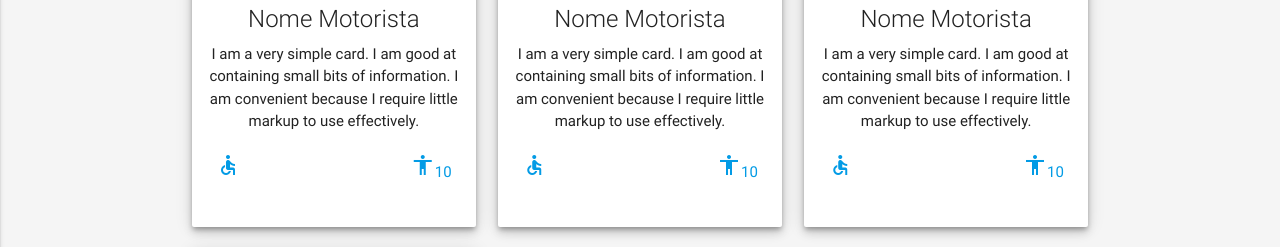
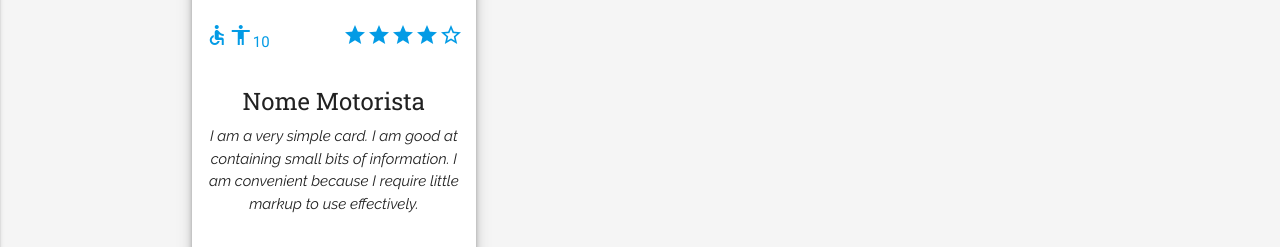
Before and after one commit to DiegoDigo/buScool, a Django app: page /pesquisa/ in a window 1280 px wide. Shown: the part 389-636 px from the top of the page. Run offline with Django 3.2, Linux system fonts and the light colour scheme; some web fonts are replaced.

Commit message:
ajuste layout

```diff
--- a/components/bower_components/css/style.css
+++ b/components/bower_components/css/style.css
@@ -1,5 +1,6 @@
 @import url('https://fonts.googleapis.com/css?family=Baloo+Da');
 @import url('https://fonts.googleapis.com/css?family=Shrikhand');
+@import url('https://fonts.googleapis.com/css?family=Raleway:400i|Roboto+Slab');
 
 
 body {
@@ -73,6 +74,13 @@ p span {
     font-weight: 800;
 }
 
+.card-title {
+    font-family: 'Roboto Slab', serif;
+}
+.descricao {
+    font-family: 'Raleway', sans-serif;
+}
+
 @media (max-width: 320px) and (max-height: 480px)
 {
   .homeCenter {
--- a/templates/footer.html
+++ b/templates/footer.html
@@ -1,7 +1,7 @@
 <footer>
    <div class="footer-copyright">
        <div class="left">
-           <p>© {% now 'Y' %} Copyright <a href="">Diego Delmiro</a></p>
+           <p>© {% now 'Y' %} Copyright <a href="http://www.linkedin.com/in/diego-domingos-18509673/">Diego Delmiro</a></p>
        </div>
    </div>
 </footer>
--- a/templates/pesquisa.html
+++ b/templates/pesquisa.html
@@ -9,10 +9,12 @@
             <div class="col s12 m4">
                 <div class="card z-depth-3">
                     <div class="card-image">
-                        <img src="http://lorempixel.com/200/100/nature/6">
+                        <img src="http://lorempixel.com/200/150/nature/6">
                     </div>
                     <div class="card-content">
                         <div class="row">
+                            <a class="left"><i class="material-icons">accessible</i></a>
+                            <a class="left"><i class="material-icons">accessibility</i>{{ vagas }}</a>
                             <a class="right"><i class="material-icons">star_border</i></a>
                             <a class="right"><i class="material-icons">star</i></a>
                             <a class="right"><i class="material-icons">star</i></a>
@@ -20,94 +22,15 @@
                             <a class="right"><i class="material-icons">star</i></a>
                         </div>
                         <div class="row">
-                            <span class="card-title">Nome Motorista</span>
-                            <p>I am a very simple card. I am good at containing small bits of information. I am convenient because I require little markup to use effectively.</p>
+                            <h1 class="card-title">Nome Motorista</h1>
+                            <p class="descricao">I am a very simple card. I am good at containing small bits of information. I am convenient because I require little markup to use effectively.</p>
                         </div>
-                        <div class="row">
-                            <div class="col s12">
-                                <a class="right"><i class="material-icons">accessibility</i>{{ vagas }}</a>
-                                <a class="left"><i class="material-icons">accessible</i></a>
-                            </div>
-                        </div>
+                    </div>
+                    <div class="card-action">
+                       <a href="#"><i class="material-icons right">add</i>Conheça-o</a>
                     </div>
                 </div>
             </div>
-        <div class="col s12 m4">
-                <div class="card z-depth-3">
-                    <div class="card-image">
-                        <img src="http://lorempixel.com/200/100/nature/6">
-                    </div>
-                    <div class="card-content">
-                        <div class="row">
-                            <a class="right"><i class="material-icons">star_border</i></a>
-                            <a class="right"><i class="material-icons">star_border</i></a>
-                            <a class="right"><i class="material-icons">star</i></a>
-                            <a class="right"><i class="material-icons">star</i></a>
-                            <a class="right"><i class="material-icons">star</i></a>
-                        </div>
-                        <div class="row">
-                            <span class="card-title">Nome Motorista</span>
-                            <p>I am a very simple card. I am good at containing small bits of information. I am convenient because I require little markup to use effectively.</p>
-                        </div>
-                        <div class="row">
-                            <div class="col s12">
-                                <a class="right"><i class="material-icons">accessibility</i>{{ vagas }}</a>
-                                <a class="left"><i class="material-icons">accessible</i></a>
-                            </div>
-                        </div>
-                    </div>
-                </div>
-            </div>
-
-        <div class="col s12 m4">
-                <div class="card z-depth-3">
-                    <div class="card-image">
-                        <img src="http://lorempixel.com/200/100/nature/6">
-                    </div>
-                    <div class="card-content">
-                        <div class="row">
-                            <a class="right"><i class="material-icons">star_border</i></a>
-                            <a class="right"><i class="material-icons">star_border</i></a>
-                            <a class="right"><i class="material-icons">star_border</i></a>
-                            <a class="right"><i class="material-icons">star</i></a>
-                            <a class="right"><i class="material-icons">star</i></a>
-                        </div>
-                        <div class="row">
-                            <span class="card-title">Nome Motorista</span>
-                            <p>I am a very simple card. I am good at containing small bits of information. I am convenient because I require little markup to use effectively.</p>
-                        </div>
-                        <div class="row">
-                            <div class="col s12">
-                                <a class="right"><i class="material-icons">accessibility</i>{{ vagas }}</a>
-                                <a class="left"><i class="material-icons">accessible</i></a>
-                            </div>
-                        </div>
-                    </div>
-                </div>
-            </div>
-
-        <div class="col s12 m4">
-                <div class="card z-depth-3">
-                    <div class="card-image">
-                        <img src="http://lorempixel.com/200/100/nature/6">
-                    </div>
-                    <div class="card-content">
-                        <div class="row">
-                            <span class="card-title">Nome Motorista</span>
-                            <p>I am a very simple card. I am good at containing small bits of information. I am convenient because I require little markup to use effectively.</p>
-                        </div>
-                        <div class="row">
-                            <div class="col s12">
-                                <a class="right"><i class="material-icons">accessibility</i>{{ vagas }}</a>
-                                <a class="left"><i class="material-icons">accessible</i></a>
-                            </div>
-                        </div>
-                    </div>
-                </div>
-            </div>
-
          </div>
-
-
     {%  include "footer.html" %}
 {% endblock %}
```
